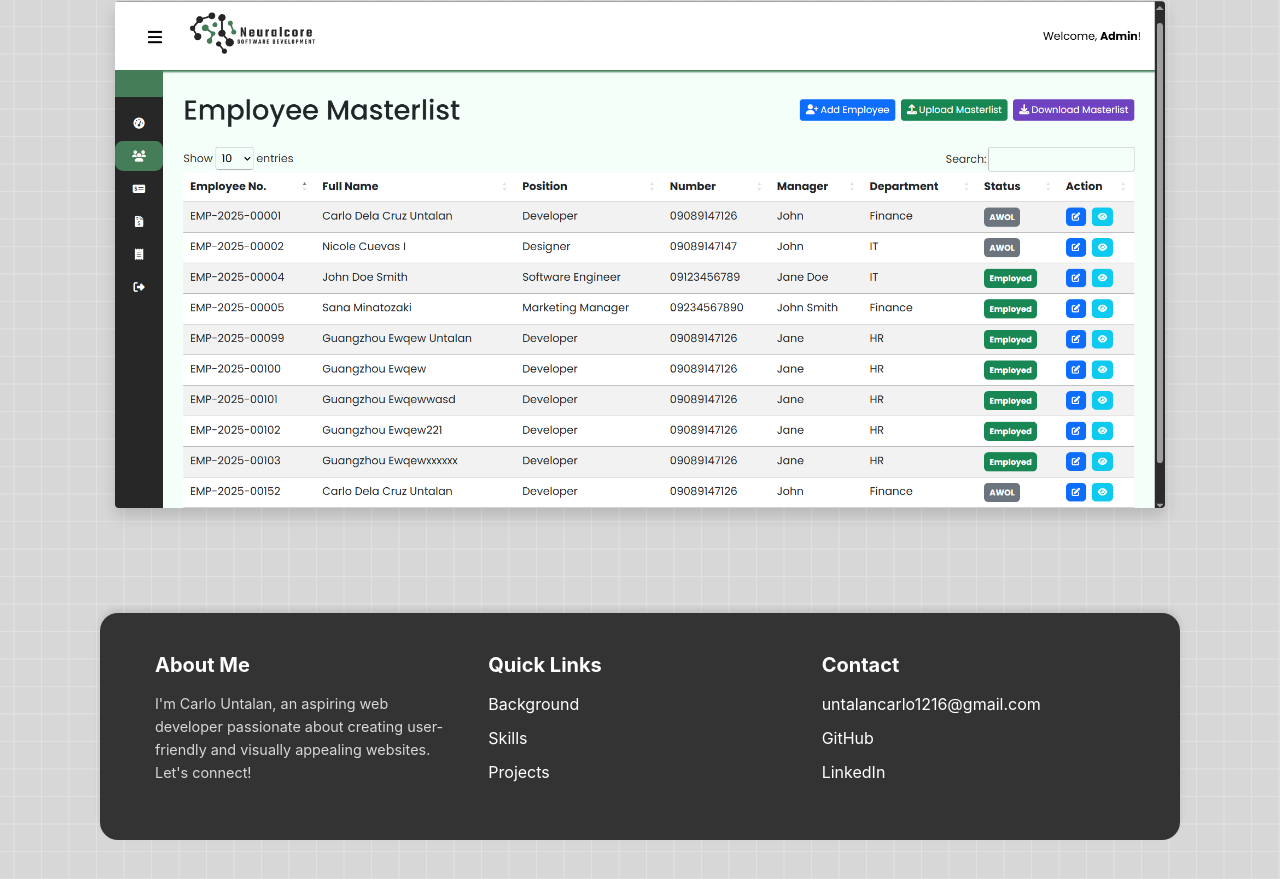
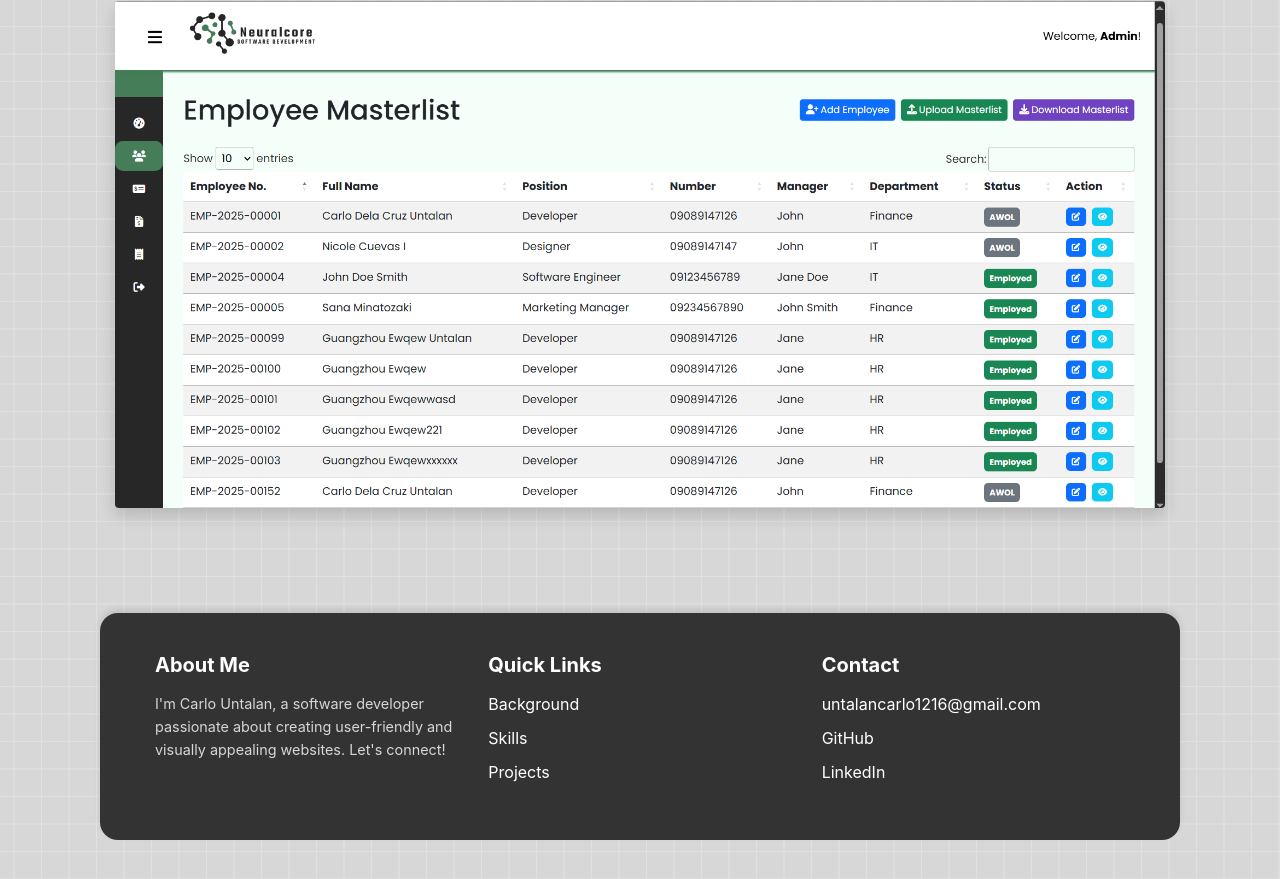
Before and after one commit to carlo121603/Carlo-s-Portfolio-V2, a plain HTML site: page index.html in a window 1280 px wide. Shown: the part 3892-4771 px from the top of the page. Drawn offline with nearby package versions, Linux system fonts and the light colour scheme.

Commit message:
Update index.html

```diff
--- a/index.html
+++ b/index.html
@@ -231,7 +231,7 @@
             <div class="col-lg-4 col-sm-12">
               <h5 class="footer-heading">About Me</h5>
               <p class="footer-text">
-                I'm Carlo Untalan, an aspiring web developer passionate about creating user-friendly and visually appealing websites. Let's connect!
+                I'm Carlo Untalan, a software developer passionate about creating user-friendly and visually appealing websites. Let's connect!
               </p>
             </div>
             <div class="col-lg-4 col-sm-12">
```
